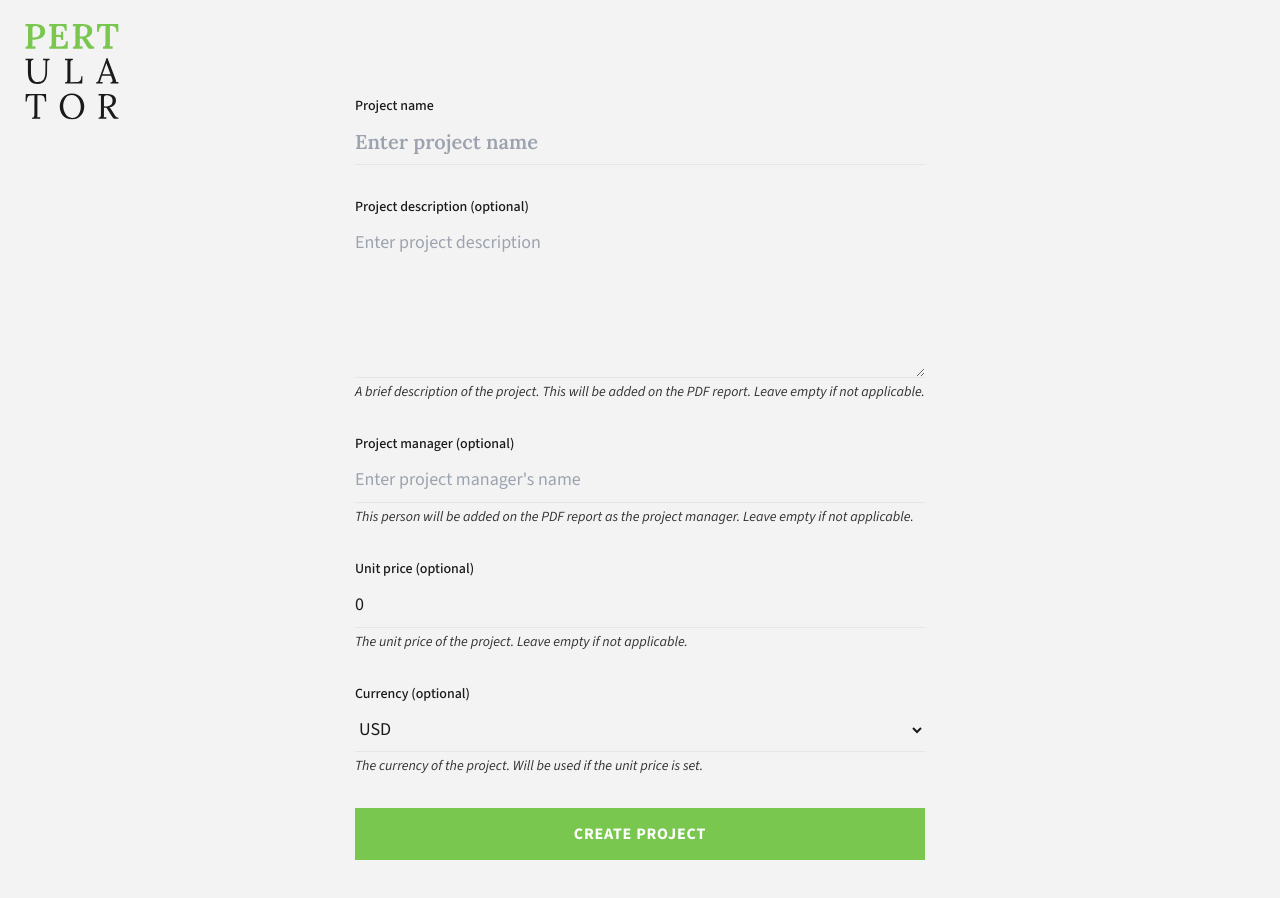
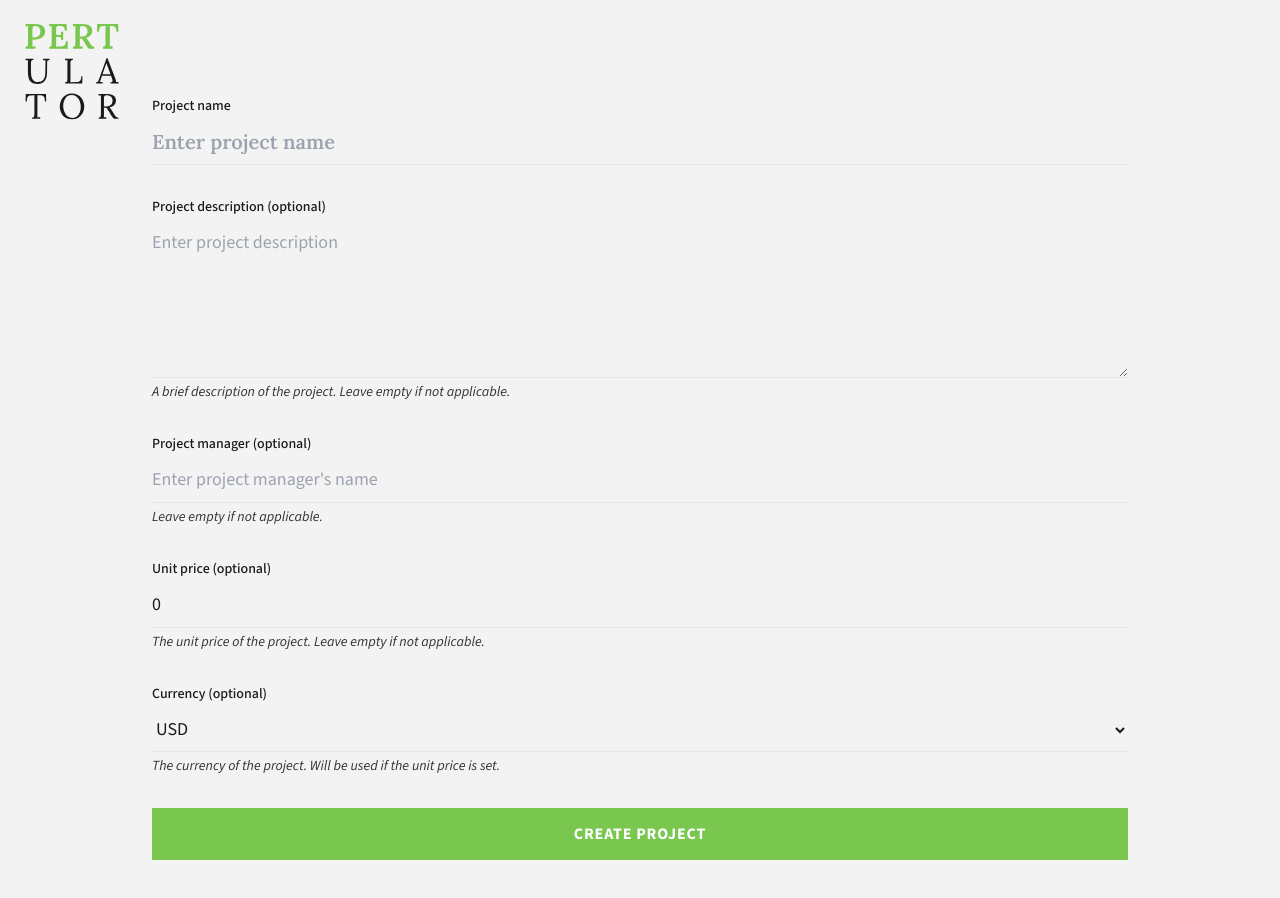
Before and after one commit to TypicalTomo/pertulator, a Next.js app: page /project/edit in a window 1280 px wide. Shown: the top 898 px of the page. Built offline with nearby package versions, Linux system fonts and the light colour scheme.

Commit message:
Fix layout

```diff
--- a/app/_components/molecules/ProjectForm.tsx
+++ b/app/_components/molecules/ProjectForm.tsx
@@ -44,7 +44,7 @@ const ProjectForm = ({ project, onSubmit }: Props) => {
   };
 
   return (
-    <form className="flex flex-col gap-8" onSubmit={handleFormSubmit}>
+    <form className="w-full flex flex-col gap-8" onSubmit={handleFormSubmit}>
       <div className="flex flex-col flex-nowrap items-stretch justify-stretch gap-1">
         <label className="text-sm font-medium" htmlFor="project_name">
           Project name
@@ -75,7 +75,7 @@ const ProjectForm = ({ project, onSubmit }: Props) => {
           onChange={(e) => setProjectDescription(e.target.value || '')}
         />
         <small id="project_description_help" className="text-sm italic text-foreground-hihglighted">
-          A brief description of the project. This will be added on the PDF report. Leave empty if not applicable.
+          A brief description of the project. Leave empty if not applicable.
         </small>
       </div>
       <div className="flex flex-col flex-nowrap items-stretch justify-stretch gap-1">
@@ -93,7 +93,7 @@ const ProjectForm = ({ project, onSubmit }: Props) => {
           onChange={(e) => setProjectManager(e.target.value || '')}
         />
         <small id="project_manager_help" className="text-sm italic text-foreground-hihglighted">
-          This person will be added on the PDF report as the project manager. Leave empty if not applicable.
+          Leave empty if not applicable.
         </small>
       </div>
       <div className="flex flex-col flex-nowrap items-stretch justify-stretch gap-1">
--- a/app/_components/organisms/EstimateManager.tsx
+++ b/app/_components/organisms/EstimateManager.tsx
@@ -69,7 +69,7 @@ const EstimateManager = () => {
   };
 
   return (
-    <section className="py-12 md:py-24">
+    <section className="w-full py-12 md:py-24">
       <SectionWrapper>
         <PageHeading title={project ? project.name : '...'} />
         {project && project.description && (
--- a/app/_components/organisms/ProjectManager.tsx
+++ b/app/_components/organisms/ProjectManager.tsx
@@ -26,7 +26,7 @@ const ProjectManager = () => {
   };
 
   return (
-    <section className="py-12 md:py-24">
+    <section className="w-full py-12 md:py-24">
       <SectionWrapper>
         <ProjectForm project={project} onSubmit={handleFormSubmit} />
       </SectionWrapper>
--- a/app/_components/organisms/WelcomeCard.tsx
+++ b/app/_components/organisms/WelcomeCard.tsx
@@ -63,7 +63,7 @@ const WelcomeCard = () => {
   };
 
   return (
-    <section className="py-12 md:py-24">
+    <section className="w-full py-12 md:py-24">
       <SectionWrapper>
         <SectionHeading title="Welcome to PERTulator" align="left" />
         <p className="text-base leading-relaxed md:text-lg md:leading-relaxed lg:text-xl lg:leading-relaxed">
```
